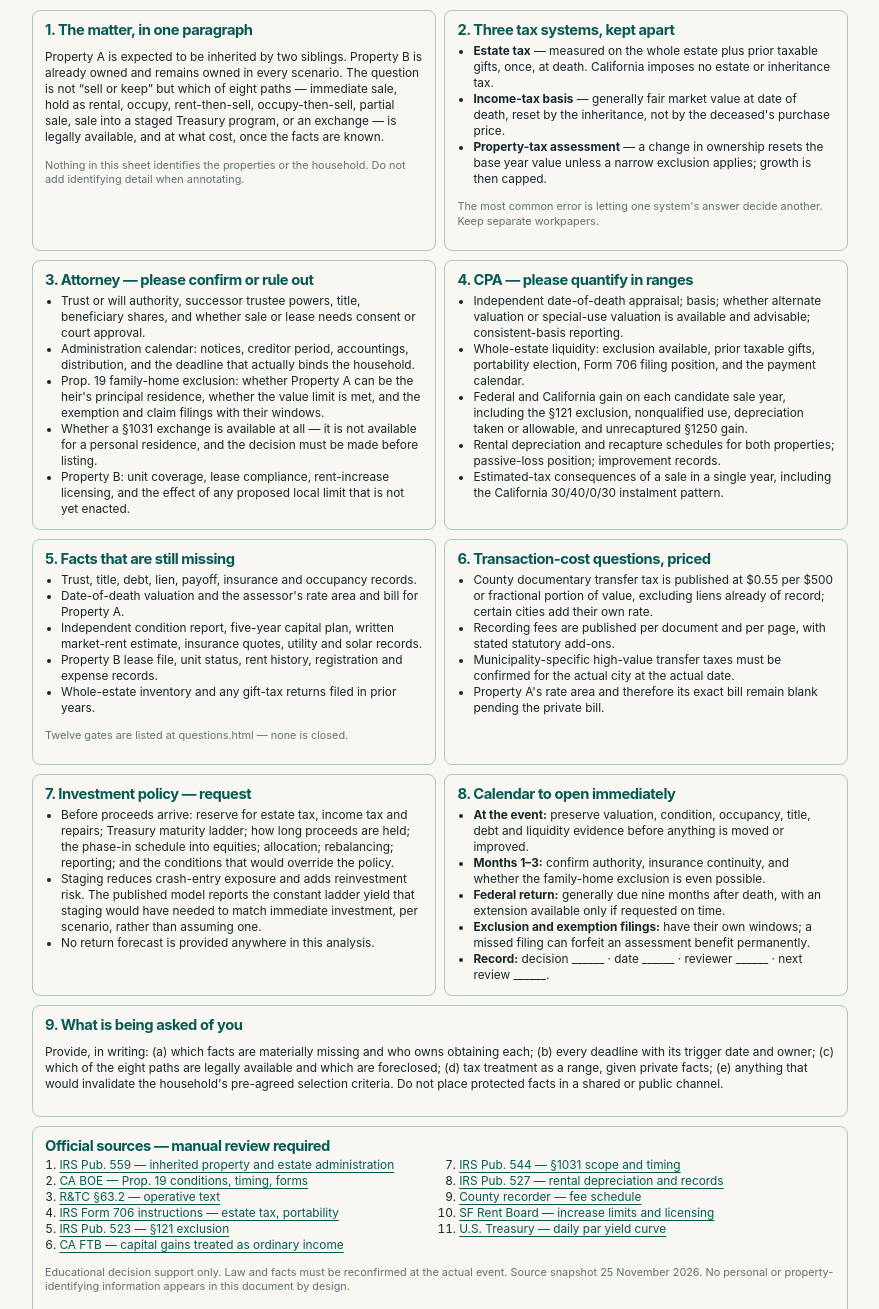
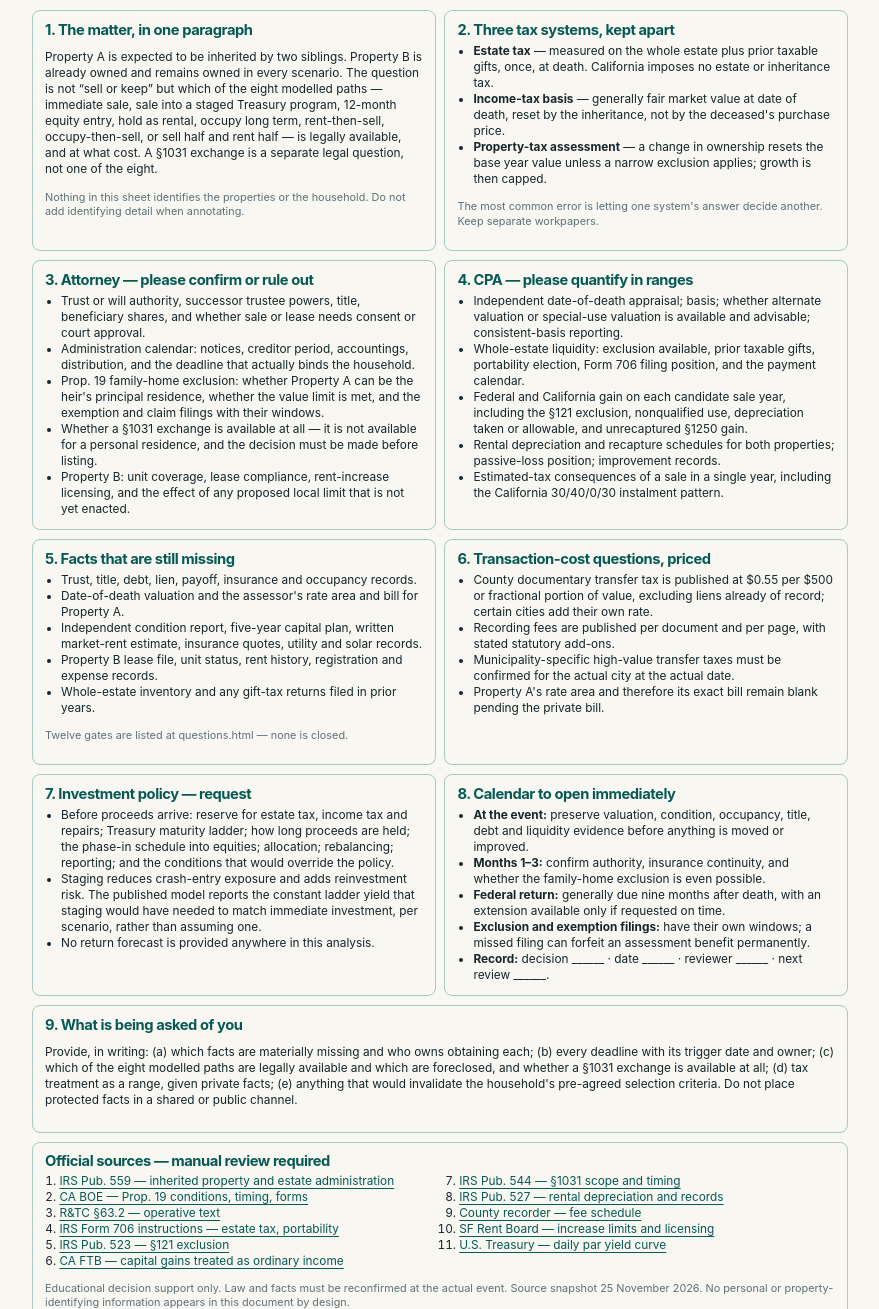
Before and after one commit to kanlerxz87-cyber/TinoDash3, a website: page brief.html in a window 1280 px wide. Shown: the part 595-1904 px from the top of the page, without its empty margins (200-1079 px from the left). Drawn offline with Linux system fonts and the light colour scheme.

Commit message:
Fix internal references: remove the invented gate number, correct the path count, separate exchange from the modelled paths
Co-authored-by: arena-agent <297053741+arena-agent@users.noreply.github.com>

```diff
--- a/brief.html
+++ b/brief.html
@@ -42,7 +42,7 @@
         <div class="brief-grid">
           <section class="brief-section">
             <h2>1. The matter, in one paragraph</h2>
-            <p>Property A is expected to be inherited by two siblings. Property B is already owned and remains owned in every scenario. The question is not “sell or keep” but which of eight paths — immediate sale, hold as rental, occupy, rent-then-sell, occupy-then-sell, partial sale, sale into a staged Treasury program, or an exchange — is legally available, and at what cost, once the facts are known.</p>
+            <p>Property A is expected to be inherited by two siblings. Property B is already owned and remains owned in every scenario. The question is not “sell or keep” but which of the eight modelled paths — immediate sale, sale into a staged Treasury program, 12-month equity entry, hold as rental, occupy long term, rent-then-sell, occupy-then-sell, or sell half and rent half — is legally available, and at what cost. A §1031 exchange is a separate legal question, not one of the eight.</p>
             <p class="brief-mini">Nothing in this sheet identifies the properties or the household. Do not add identifying detail when annotating.</p>
           </section>
 
@@ -122,7 +122,7 @@
 
           <section class="brief-section brief-wide">
             <h2>9. What is being asked of you</h2>
-            <p>Provide, in writing: (a) which facts are materially missing and who owns obtaining each; (b) every deadline with its trigger date and owner; (c) which of the eight paths are legally available and which are foreclosed; (d) tax treatment as a range, given private facts; (e) anything that would invalidate the household's pre-agreed selection criteria. Do not place protected facts in a shared or public channel.</p>
+            <p>Provide, in writing: (a) which facts are materially missing and who owns obtaining each; (b) every deadline with its trigger date and owner; (c) which of the eight modelled paths are legally available and which are foreclosed, and whether a §1031 exchange is available at all; (d) tax treatment as a range, given private facts; (e) anything that would invalidate the household's pre-agreed selection criteria. Do not place protected facts in a shared or public channel.</p>
           </section>
 
           <section class="brief-section brief-wide">
```
Also changed, not shown: review.html (+3 -3 lines).
